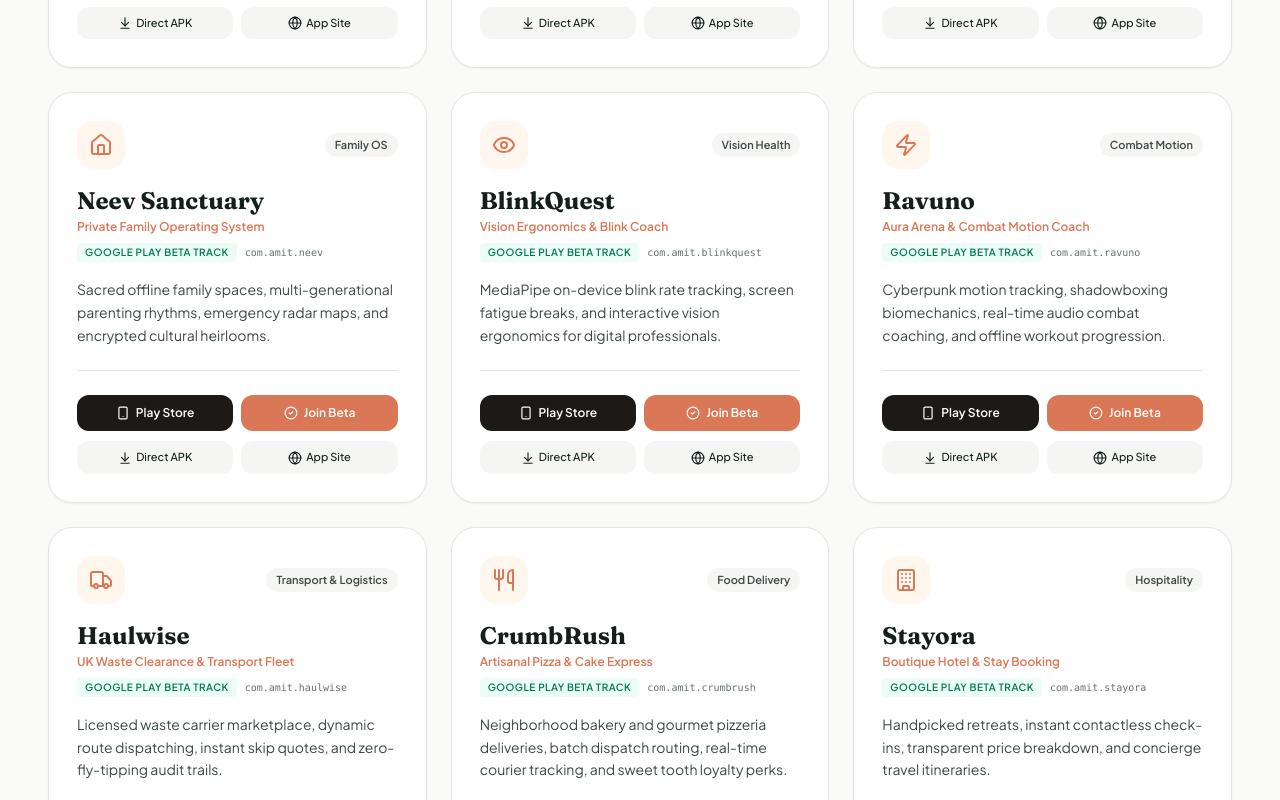
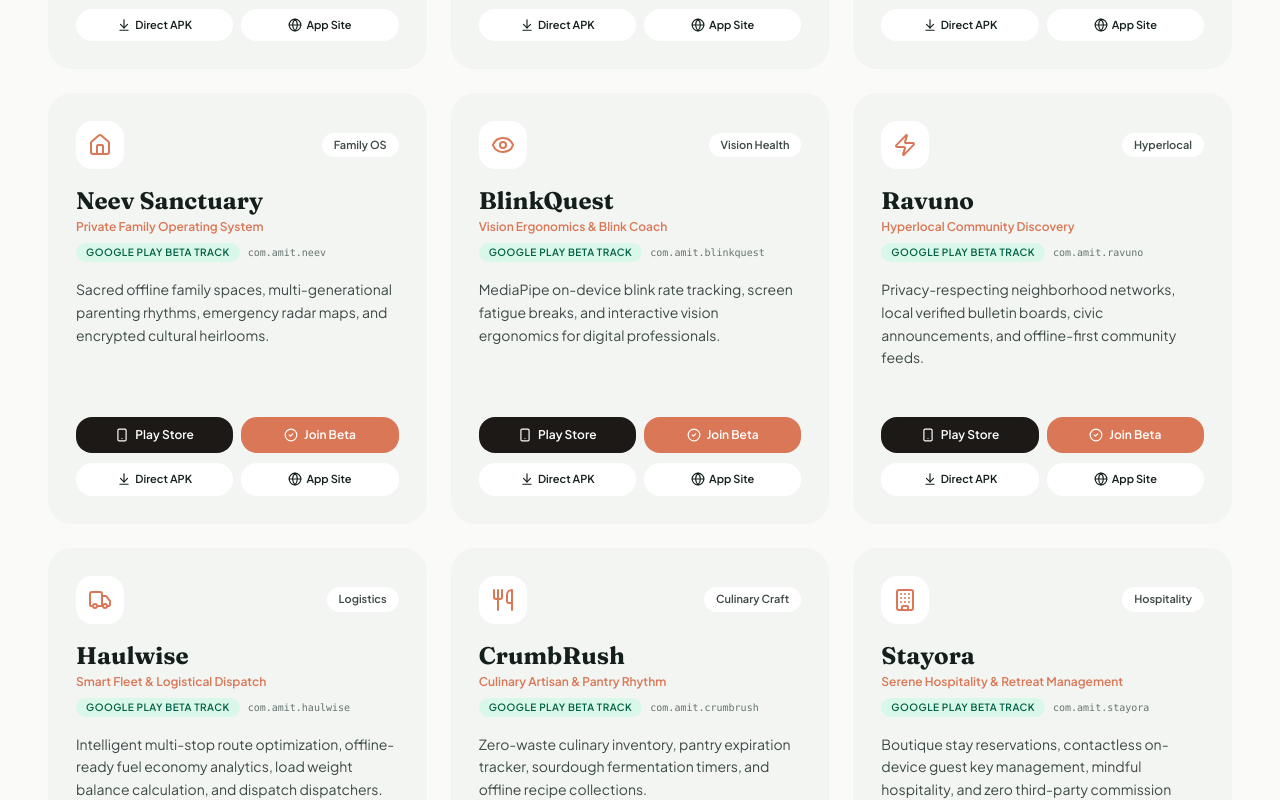
Before and after one commit to devamitch/neev-site, a Next.js app: page /beta in a window 1280 px wide. Shown: the part 1720-2520 px from the top of the page. Built offline with nearby package versions, Linux system fonts and the light colour scheme.

Commit message:
style: enforce pure flat squircle UI/UX, zero shadows, zero borders, and aesthetic ecosystem directory

```diff
--- a/app/globals.css
+++ b/app/globals.css
@@ -29,8 +29,8 @@
   --terracotta-subtle: rgba(218, 119, 86, 0.12);
 
   --dock: #192216;
-  --border: rgba(14, 30, 27, 0.07);
-  --border-strong: rgba(14, 30, 27, 0.12);
+  --border: transparent;
+  --border-strong: transparent;
 
   --font-serif: 'Playfair Display', 'Fraunces', Georgia, serif;
   --font-sans: 'Plus Jakarta Sans', -apple-system, BlinkMacSystemFont, 'SF Pro Text', system-ui, sans-serif;
@@ -68,6 +68,11 @@ body {
 }
 
 /* Zero shadow, zero border flat squircle cards with velvety porcelain depth */
+[class*="shadow-"],
+[class*="shadow\["] {
+  box-shadow: none !important;
+}
+
 .sanctuary-card {
   background-color: var(--surface);
   border: none !important;
--- a/components/EcosystemDirectorySection.tsx
+++ b/components/EcosystemDirectorySection.tsx
@@ -100,10 +100,10 @@ export const ECOSYSTEM_APPS: EcosystemApp[] = [
   },
   {
     name: 'Ravuno',
-    tagline: 'Aura Arena & Combat Motion Coach',
-    description: 'Cyberpunk motion tracking, shadowboxing biomechanics, real-time audio combat coaching, and offline workout progression.',
+    tagline: 'Hyperlocal Community Discovery',
+    description: 'Privacy-respecting neighborhood networks, local verified bulletin boards, civic announcements, and offline-first community feeds.',
     icon: Zap,
-    badge: 'Combat Motion',
+    badge: 'Hyperlocal',
     status: 'Google Play Beta Track',
     packageId: 'com.amit.ravuno',
     playUrl: 'https://play.google.com/store/apps/details?id=com.amit.ravuno',
@@ -113,10 +113,10 @@ export const ECOSYSTEM_APPS: EcosystemApp[] = [
   },
   {
     name: 'Haulwise',
-    tagline: 'UK Waste Clearance & Transport Fleet',
-    description: 'Licensed waste carrier marketplace, dynamic route dispatching, instant skip quotes, and zero-fly-tipping audit trails.',
+    tagline: 'Smart Fleet & Logistical Dispatch',
+    description: 'Intelligent multi-stop route optimization, offline-ready fuel economy analytics, load weight balance calculation, and dispatch dispatchers.',
     icon: Truck,
-    badge: 'Transport & Logistics',
+    badge: 'Logistics',
     status: 'Google Play Beta Track',
     packageId: 'com.amit.haulwise',
     playUrl: 'https://play.google.com/store/apps/details?id=com.amit.haulwise',
@@ -126,10 +126,10 @@ export const ECOSYSTEM_APPS: EcosystemApp[] = [
   },
   {
     name: 'CrumbRush',
-    tagline: 'Artisanal Pizza & Cake Express',
-    description: 'Neighborhood bakery and gourmet pizzeria deliveries, batch dispatch routing, real-time courier tracking, and sweet tooth loyalty perks.',
+    tagline: 'Culinary Artisan & Pantry Rhythm',
+    description: 'Zero-waste culinary inventory, pantry expiration tracker, sourdough fermentation timers, and offline recipe collections.',
     icon: Utensils,
-    badge: 'Food Delivery',
+    badge: 'Culinary Craft',
     status: 'Google Play Beta Track',
     packageId: 'com.amit.crumbrush',
     playUrl: 'https://play.google.com/store/apps/details?id=com.amit.crumbrush',
@@ -139,8 +139,8 @@ export const ECOSYSTEM_APPS: EcosystemApp[] = [
   },
   {
     name: 'Stayora',
-    tagline: 'Boutique Hotel & Stay Booking',
-    description: 'Handpicked retreats, instant contactless check-ins, transparent price breakdown, and concierge travel itineraries.',
+    tagline: 'Serene Hospitality & Retreat Management',
+    description: 'Boutique stay reservations, contactless on-device guest key management, mindful hospitality, and zero third-party commission booking.',
     icon: Building,
     badge: 'Hospitality',
     status: 'Google Play Beta Track',
@@ -171,7 +171,7 @@ export function EcosystemDirectorySection() {
       <div className="mx-auto max-w-[1240px] space-y-12">
         {/* Section Header */}
         <div className="text-center space-y-4">
-          <div className="inline-flex items-center gap-2 px-3.5 py-1.5 rounded-full bg-orange-100/80 text-[var(--terracotta,#c46849)] text-xs font-semibold uppercase tracking-wider">
+          <div className="inline-flex items-center gap-2 px-4 py-1.5 rounded-full bg-orange-100/70 text-[var(--terracotta,#c46849)] text-xs font-semibold uppercase tracking-wider">
             <Sparkles className="w-3.5 h-3.5" />
             <span>AnvayKosh (अन्वयकोश) Master Ecosystem</span>
           </div>
@@ -190,7 +190,7 @@ export function EcosystemDirectorySection() {
               href="https://groups.google.com/g/anvaykosh-beta-testers"
               target="_blank"
               rel="noopener noreferrer"
-              className="inline-flex items-center gap-2 px-5 py-2.5 rounded-full bg-[var(--terracotta,#c46849)] hover:bg-[#b05a3c] text-white text-xs sm:text-sm font-semibold shadow-xs transition-colors"
+              className="inline-flex items-center gap-2 px-6 py-3 rounded-full bg-[var(--terracotta,#c46849)] hover:bg-[#b05a3c] text-white text-xs sm:text-sm font-semibold transition-all active:scale-[0.98]"
             >
               <Users className="w-4 h-4" />
               <span>Join AnvayKosh Google Testers Group (Pre-Approve All Apps)</span>
@@ -199,21 +199,21 @@ export function EcosystemDirectorySection() {
           </div>
         </div>
 
-        {/* 10 Apps Grid */}
+        {/* 10 Apps Grid - Pure Flat Squircles, No Borders, No Shadows */}
         <div className="grid grid-cols-1 md:grid-cols-2 lg:grid-cols-3 gap-6">
           {ECOSYSTEM_APPS.map((app) => {
             const Icon = app.icon
             return (
               <div
                 key={app.name}
-                className="rounded-3xl border border-[var(--border-subtle,#e7e5e4)] bg-white p-6 sm:p-7 flex flex-col justify-between hover:border-[var(--terracotta,#c46849)] transition-all duration-200 shadow-xs hover:shadow-md"
+                className="rounded-3xl bg-[var(--surface2,#f6f3ee)] p-6 sm:p-7 flex flex-col justify-between transition-colors hover:bg-[var(--surface3,#eae4dc)]"
               >
                 <div className="space-y-4">
                   <div className="flex items-center justify-between">
-                    <div className="w-12 h-12 rounded-2xl bg-orange-50 flex items-center justify-center text-[var(--terracotta,#c46849)]">
+                    <div className="w-12 h-12 rounded-2xl bg-[var(--surface,#ffffff)] flex items-center justify-center text-[var(--terracotta,#c46849)]">
                       <Icon className="w-6 h-6" />
                     </div>
-                    <span className="text-[11px] font-semibold px-2.5 py-1 rounded-full bg-stone-100 text-[var(--ink-secondary,#78716c)]">
+                    <span className="text-[11px] font-semibold px-3 py-1 rounded-full bg-[var(--surface,#ffffff)] text-[var(--ink-secondary,#78716c)]">
                       {app.badge}
                     </span>
                   </div>
@@ -222,7 +222,7 @@ export function EcosystemDirectorySection() {
                     <h3 className="font-serif text-2xl font-bold text-[var(--ink,#1c1917)]">{app.name}</h3>
                     <p className="text-xs font-semibold text-[var(--terracotta,#c46849)] mt-0.5">{app.tagline}</p>
                     <div className="flex items-center gap-2 mt-2">
-                      <span className="inline-block text-[10px] font-semibold uppercase tracking-wider text-emerald-700 bg-emerald-50 px-2 py-0.5 rounded">
+                      <span className="inline-block text-[10px] font-semibold uppercase tracking-wider text-emerald-800 bg-emerald-100/70 px-2.5 py-0.5 rounded-full">
                         {app.status}
                       </span>
                       <code className="text-[10px] text-[var(--ink-muted,#a8a29e)] font-mono">
@@ -236,14 +236,14 @@ export function EcosystemDirectorySection() {
                   </p>
                 </div>
 
-                {/* Direct Action Links */}
-                <div className="pt-6 border-t border-[var(--border-subtle,#e7e5e4)] mt-6 space-y-2.5">
+                {/* Direct Action Links - Flat Squircles, No Borders, No Shadows */}
+                <div className="pt-6 mt-6 space-y-2.5">
                   <div className="grid grid-cols-2 gap-2">
                     <a
                       href={app.playUrl}
                       target="_blank"
                       rel="noopener noreferrer"
-                      className="inline-flex items-center justify-center gap-1.5 px-3 py-2.5 rounded-xl text-xs font-semibold bg-stone-900 hover:bg-black text-white transition-colors"
+                      className="inline-flex items-center justify-center gap-1.5 px-3 py-2.5 rounded-2xl text-xs font-semibold bg-stone-900 hover:bg-black text-white transition-all active:scale-[0.98]"
                     >
                       <Smartphone className="w-3.5 h-3.5" />
                       <span>Play Store</span>
@@ -252,7 +252,7 @@ export function EcosystemDirectorySection() {
                       href={app.betaUrl}
                       target="_blank"
                       rel="noopener noreferrer"
-                      className="inline-flex items-center justify-center gap-1.5 px-3 py-2.5 rounded-xl text-xs font-semibold bg-[var(--terracotta,#c46849)] hover:bg-[#b05a3c] text-white transition-colors"
+                      className="inline-flex items-center justify-center gap-1.5 px-3 py-2.5 rounded-2xl text-xs font-semibold bg-[var(--terracotta,#c46849)] hover:bg-[#b05a3c] text-white transition-all active:scale-[0.98]"
                     >
                       <CheckCircle2 className="w-3.5 h-3.5" />
                       <span>Join Beta</span>
@@ -264,7 +264,7 @@ export function EcosystemDirectorySection() {
                       href={app.apkUrl}
                       target="_blank"
                       rel="noopener noreferrer"
-                      className="inline-flex items-center justify-center gap-1 px-3 py-2 rounded-xl text-[11px] font-medium bg-stone-100 hover:bg-stone-200 text-[var(--ink,#1c1917)] transition-colors"
+                      className="inline-flex items-center justify-center gap-1 px-3 py-2 rounded-2xl text-[11px] font-semibold bg-[var(--surface,#ffffff)] hover:bg-stone-50 text-[var(--ink,#1c1917)] transition-all active:scale-[0.98]"
                     >
                       <ArrowDownToLine className="w-3.5 h-3.5" />
                       <span>Direct APK</span>
@@ -273,7 +273,7 @@ export function EcosystemDirectorySection() {
                       href={app.siteUrl}
                       target="_blank"
                       rel="noopener noreferrer"
-                      className="inline-flex items-center justify-center gap-1 px-3 py-2 rounded-xl text-[11px] font-medium bg-stone-100 hover:bg-stone-200 text-[var(--ink,#1c1917)] transition-colors"
+                      className="inline-flex items-center justify-center gap-1 px-3 py-2 rounded-2xl text-[11px] font-semibold bg-[var(--surface,#ffffff)] hover:bg-stone-50 text-[var(--ink,#1c1917)] transition-all active:scale-[0.98]"
                     >
                       <Globe className="w-3.5 h-3.5" />
                       <span>App Site</span>
@@ -285,8 +285,8 @@ export function EcosystemDirectorySection() {
           })}
         </div>
 
-        {/* Global Beta Community Box */}
-        <div className="rounded-3xl border border-dashed border-[var(--terracotta,#c46849)] bg-orange-50/60 p-8 sm:p-10 flex flex-col md:flex-row items-center justify-between gap-6">
+        {/* Global Beta Community Box - Flat Organic Squircle, Zero Borders, Zero Shadows */}
+        <div className="rounded-3xl bg-orange-100/50 p-8 sm:p-10 flex flex-col md:flex-row items-center justify-between gap-6">
           <div className="space-y-2 text-center md:text-left">
             <h3 className="font-serif text-2xl font-bold text-[var(--ink,#1c1917)]">
               One Google Group. Pre-Approval for All 10 Apps.
@@ -301,7 +301,7 @@ export function EcosystemDirectorySection() {
               href="https://groups.google.com/g/anvaykosh-beta-testers"
               target="_blank"
               rel="noopener noreferrer"
-              className="inline-flex items-center gap-2 px-6 py-3.5 rounded-full bg-[var(--terracotta,#c46849)] hover:bg-[#b05a3c] text-white text-xs sm:text-sm font-semibold shadow-xs transition-colors"
+              className="inline-flex items-center gap-2 px-6 py-3.5 rounded-full bg-[var(--terracotta,#c46849)] hover:bg-[#b05a3c] text-white text-xs sm:text-sm font-semibold transition-all active:scale-[0.98]"
             >
               <Users className="w-4 h-4" />
               <span>Join anvaykosh-beta-testers</span>
@@ -311,7 +311,7 @@ export function EcosystemDirectorySection() {
               href="https://groups.google.com/g/setu-beta-testers"
               target="_blank"
               rel="noopener noreferrer"
-              className="inline-flex items-center gap-1.5 px-5 py-3 rounded-full bg-white border border-[var(--border-subtle,#e7e5e4)] hover:bg-stone-50 text-xs font-semibold text-[var(--ink,#1c1917)] transition-colors"
+              className="inline-flex items-center gap-1.5 px-5 py-3.5 rounded-full bg-[var(--surface,#ffffff)] hover:bg-stone-100 text-xs font-semibold text-[var(--ink,#1c1917)] transition-all active:scale-[0.98]"
             >
               <span>setu-beta-testers</span>
               <ArrowUpRight className="w-3.5 h-3.5" />
```
